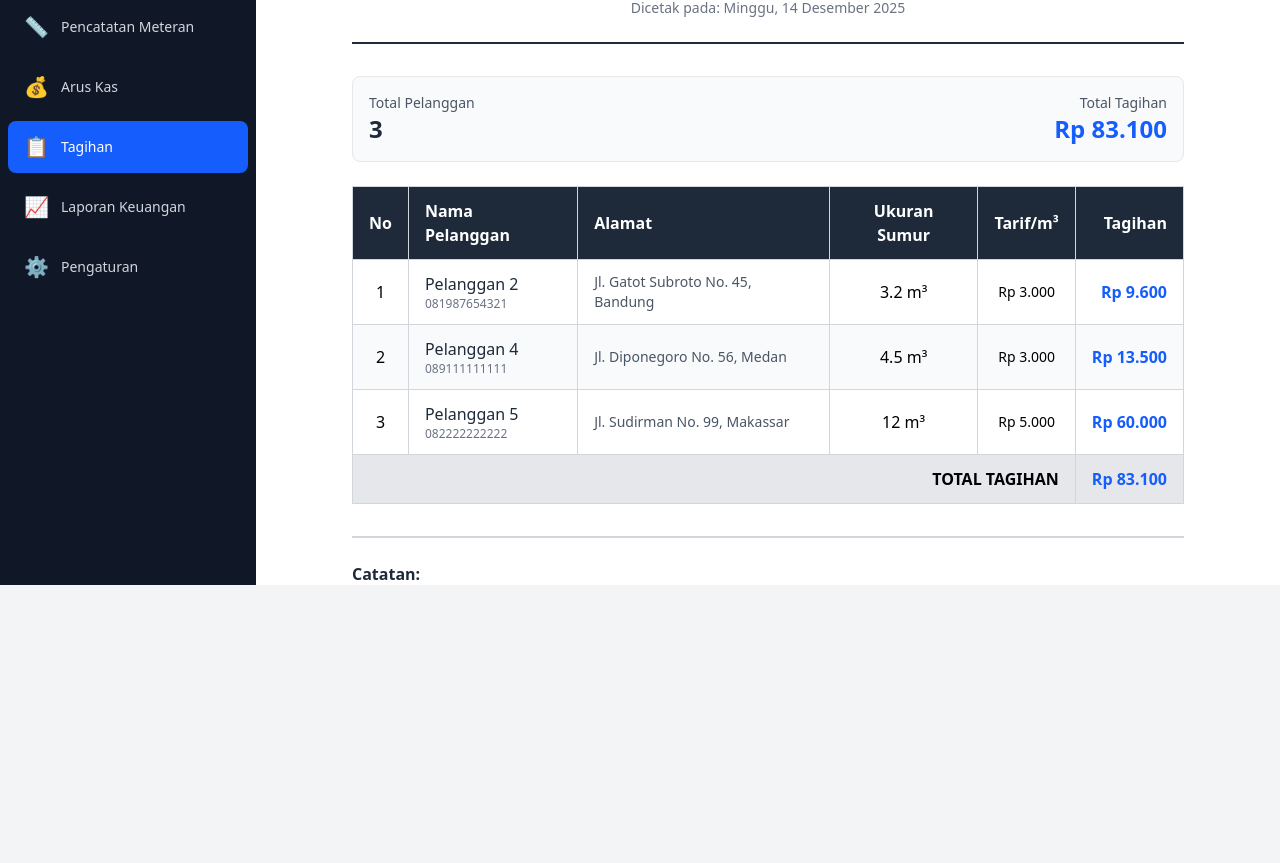
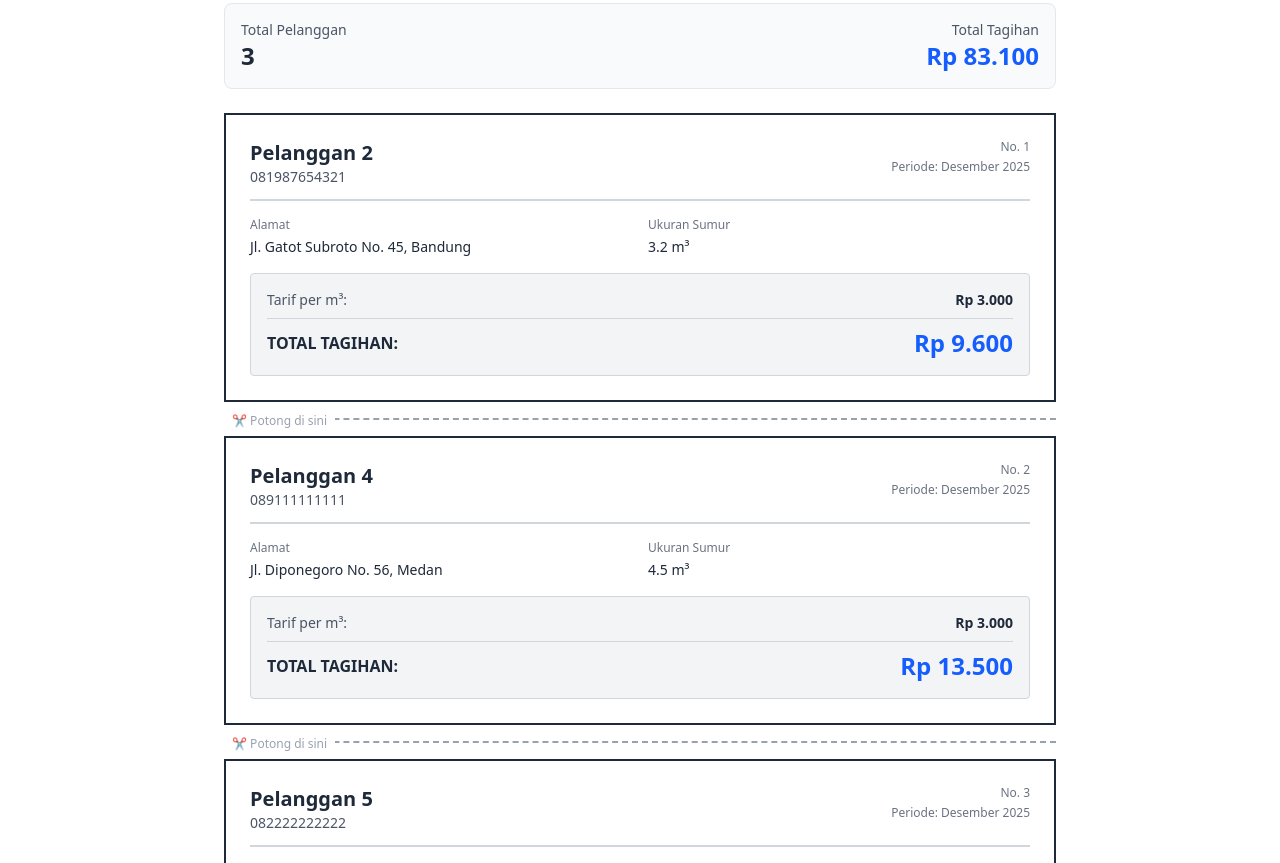
Before and after one commit to ryokf/pos-pengeboran-sumur, a React (Vite) app: page /finance/billing/print in a window 1280 px wide. Shown: the part 215-1078 px from the top of the page. Before the commit the page ends 800 px from the top, so only its background shows below. Built offline with nearby package versions, Linux system fonts and the light colour scheme.

Commit message:
feat: Redesign billing print to individual customer cards, separate print routes from the main layout, and add 'Dicatat Oleh' column to cash flow.

```diff
--- a/src/data/dummyData.js
+++ b/src/data/dummyData.js
@@ -187,7 +187,8 @@ export const transactions = [
     type: 'IN',
     amount: 5000000,
     description: 'Pembayaran tagihan bulan Desember',
-    customer_name: 'Pelanggan 1'
+    customer_name: 'Pelanggan 1',
+    recordedBy: 'Admin Budi'
   },
   {
     id: 2,
@@ -196,7 +197,8 @@ export const transactions = [
     type: 'OUT',
     amount: 8000000,
     description: 'Pembayaran gaji bulan Desember',
-    customer_name: 'Internal'
+    customer_name: 'Internal',
+    recordedBy: 'Admin Siti'
   },
   {
     id: 3,
@@ -205,7 +207,8 @@ export const transactions = [
     type: 'IN',
     amount: 3500000,
     description: 'Pembayaran tagihan bulan Desember',
-    customer_name: 'Pelanggan 2'
+    customer_name: 'Pelanggan 2',
+    recordedBy: 'Admin Budi'
   },
   {
     id: 4,
@@ -214,7 +217,8 @@ export const transactions = [
     type: 'OUT',
     amount: 2500000,
     description: 'Biaya perawatan Sumur 1',
-    customer_name: 'Internal'
+    customer_name: 'Internal',
+    recordedBy: 'Admin Siti'
   },
   {
     id: 5,
@@ -223,7 +227,8 @@ export const transactions = [
     type: 'IN',
     amount: 10500000,
     description: 'Pembayaran tagihan bulan Desember',
-    customer_name: 'Pelanggan 5'
+    customer_name: 'Pelanggan 5',
+    recordedBy: 'Admin Budi'
   },
   {
     id: 6,
@@ -232,7 +237,8 @@ export const transactions = [
     type: 'OUT',
     amount: 1500000,
     description: 'Biaya operasional kantor',
-    customer_name: 'Internal'
+    customer_name: 'Internal',
+    recordedBy: 'Admin Siti'
   },
   {
     id: 7,
@@ -241,7 +247,8 @@ export const transactions = [
     type: 'IN',
     amount: 2800000,
     description: 'Pembayaran tagihan bulan Desember',
-    customer_name: 'Pelanggan 4'
+    customer_name: 'Pelanggan 4',
+    recordedBy: 'Admin Budi'
   },
 
   // November 2025
@@ -252,7 +259,8 @@ export const transactions = [
     type: 'IN',
     amount: 4500000,
     description: 'Pembayaran tagihan bulan November',
-    customer_name: 'Pelanggan 1'
+    customer_name: 'Pelanggan 1',
+    recordedBy: 'Admin Siti'
   },
   {
     id: 9,
@@ -261,7 +269,8 @@ export const transactions = [
     type: 'OUT',
     amount: 8000000,
     description: 'Pembayaran gaji bulan November',
-    customer_name: 'Internal'
+    customer_name: 'Internal',
+    recordedBy: 'Admin Budi'
   },
   {
     id: 10,
@@ -270,7 +279,8 @@ export const transactions = [
     type: 'IN',
     amount: 3200000,
     description: 'Pembayaran tagihan bulan November',
-    customer_name: 'Pelanggan 2'
+    customer_name: 'Pelanggan 2',
+    recordedBy: 'Admin Siti'
   },
   {
     id: 11,
@@ -279,7 +289,8 @@ export const transactions = [
     type: 'OUT',
     amount: 3500000,
     description: 'Pembelian peralatan bor',
-    customer_name: 'Internal'
+    customer_name: 'Internal',
+    recordedBy: 'Admin Budi'
   },
   {
     id: 12,
@@ -288,7 +299,8 @@ export const transactions = [
     type: 'IN',
     amount: 9000000,
     description: 'Pembayaran tagihan bulan November',
-    customer_name: 'Pelanggan 5'
+    customer_name: 'Pelanggan 5',
+    recordedBy: 'Admin Siti'
   },
   {
     id: 13,
@@ -297,7 +309,8 @@ export const transactions = [
     type: 'OUT',
     amount: 1200000,
     description: 'Biaya listrik dan air',
-    customer_name: 'Internal'
+    customer_name: 'Internal',
+    recordedBy: 'Admin Budi'
   },
   {
     id: 14,
@@ -306,7 +319,8 @@ export const transactions = [
     type: 'IN',
     amount: 2700000,
     description: 'Pembayaran tagihan bulan November',
-    customer_name: 'Pelanggan 4'
+    customer_name: 'Pelanggan 4',
+    recordedBy: 'Admin Siti'
   },
   {
     id: 15,
@@ -315,7 +329,8 @@ export const transactions = [
     type: 'IN',
     amount: 5000000,
     description: 'Pembayaran proyek pengeboran',
-    customer_name: 'Pelanggan 3'
+    customer_name: 'Pelanggan 3',
+    recordedBy: 'Admin Budi'
   },
 
   // October 2025
@@ -326,7 +341,8 @@ export const transactions = [
     type: 'IN',
     amount: 4200000,
     description: 'Pembayaran tagihan bulan Oktober',
-    customer_name: 'Pelanggan 1'
+    customer_name: 'Pelanggan 1',
+    recordedBy: 'Admin Siti'
   },
   {
     id: 17,
@@ -335,7 +351,8 @@ export const transactions = [
     type: 'OUT',
     amount: 7500000,
     description: 'Pembayaran gaji bulan Oktober',
-    customer_name: 'Internal'
+    customer_name: 'Internal',
+    recordedBy: 'Admin Budi'
   },
   {
     id: 18,
@@ -344,7 +361,8 @@ export const transactions = [
     type: 'IN',
     amount: 3000000,
     description: 'Pembayaran tagihan bulan Oktober',
-    customer_name: 'Pelanggan 2'
+    customer_name: 'Pelanggan 2',
+    recordedBy: 'Admin Siti'
   },
   {
     id: 19,
@@ -353,7 +371,8 @@ export const transactions = [
     type: 'OUT',
     amount: 2000000,
     description: 'Biaya perawatan Sumur 2',
-    customer_name: 'Internal'
+    customer_name: 'Internal',
+    recordedBy: 'Admin Budi'
   },
   {
     id: 20,
@@ -362,7 +381,8 @@ export const transactions = [
     type: 'IN',
     amount: 8500000,
     description: 'Pembayaran tagihan bulan Oktober',
-    customer_name: 'Pelanggan 5'
+    customer_name: 'Pelanggan 5',
+    recordedBy: 'Admin Siti'
   },
   {
     id: 21,
@@ -371,7 +391,8 @@ export const transactions = [
     type: 'OUT',
     amount: 1800000,
     description: 'Biaya operasional kantor',
-    customer_name: 'Internal'
+    customer_name: 'Internal',
+    recordedBy: 'Admin Budi'
   },
   {
     id: 22,
@@ -380,7 +401,8 @@ export const transactions = [
     type: 'IN',
     amount: 2600000,
     description: 'Pembayaran tagihan bulan Oktober',
-    customer_name: 'Pelanggan 4'
+    customer_name: 'Pelanggan 4',
+    recordedBy: 'Admin Siti'
   },
   {
     id: 23,
@@ -389,7 +411,8 @@ export const transactions = [
     type: 'IN',
     amount: 6000000,
     description: 'Pembayaran DP proyek baru',
-    customer_name: 'Pelanggan 3'
+    customer_name: 'Pelanggan 3',
+    recordedBy: 'Admin Budi'
   },
   {
     id: 24,
@@ -398,7 +421,8 @@ export const transactions = [
     type: 'OUT',
     amount: 2500000,
     description: 'Pembelian suku cadang',
-    customer_name: 'Internal'
+    customer_name: 'Internal',
+    recordedBy: 'Admin Siti'
   }
 ];
 
--- a/src/pages/BillingPrint.jsx
+++ b/src/pages/BillingPrint.jsx
@@ -70,78 +70,67 @@ export default function BillingPrint() {
                     </div>
                 </div>
 
-                {/* Billing Table */}
-                <table className="w-full border-collapse mb-8">
-                    <thead>
-                        <tr className="bg-gray-800 text-white">
-                            <th className="border border-gray-300 py-3 px-4 text-left">No</th>
-                            <th className="border border-gray-300 py-3 px-4 text-left">Nama Pelanggan</th>
-                            <th className="border border-gray-300 py-3 px-4 text-left">Alamat</th>
-                            <th className="border border-gray-300 py-3 px-4 text-center">Ukuran Sumur</th>
-                            <th className="border border-gray-300 py-3 px-4 text-center">Tarif/m³</th>
-                            <th className="border border-gray-300 py-3 px-4 text-right">Tagihan</th>
-                        </tr>
-                    </thead>
-                    <tbody>
-                        {billingList.map((customer, index) => (
-                            <tr key={customer.id} className={index % 2 === 0 ? 'bg-white' : 'bg-gray-50'}>
-                                <td className="border border-gray-300 py-3 px-4 text-center">{index + 1}</td>
-                                <td className="border border-gray-300 py-3 px-4">
+                {/* Customer Cards with Cut Lines */}
+                <div className="space-y-0">
+                    {billingList.map((customer, index) => (
+                        <div key={customer.id}>
+                            {/* Customer Card */}
+                            <div className="border-2 border-gray-800 p-6 bg-white">
+                                {/* Header Row */}
+                                <div className="flex justify-between items-start mb-4 pb-3 border-b-2 border-gray-300">
                                     <div>
-                                        <p className="font-medium text-gray-800">{customer.name}</p>
-                                        <p className="text-xs text-gray-500">{customer.phone}</p>
+                                        <h3 className="text-xl font-bold text-gray-800">{customer.name}</h3>
+                                        <p className="text-sm text-gray-600">{customer.phone}</p>
                                     </div>
-                                </td>
-                                <td className="border border-gray-300 py-3 px-4 text-sm text-gray-600">
-                                    {customer.address}
-                                </td>
-                                <td className="border border-gray-300 py-3 px-4 text-center">
-                                    <span className="font-medium">{customer.wellSize}</span> m³
-                                </td>
-                                <td className="border border-gray-300 py-3 px-4 text-center text-sm">
-                                    {formatCurrency(customer.pricePerM3)}
-                                </td>
-                                <td className="border border-gray-300 py-3 px-4 text-right font-bold text-blue-600">
-                                    {formatCurrency(customer.monthlyCharge)}
-                                </td>
-                            </tr>
-                        ))}
-                        {/* Total Row */}
-                        <tr className="bg-gray-200 font-bold">
-                            <td colSpan="5" className="border border-gray-300 py-3 px-4 text-right">
-                                TOTAL TAGIHAN
-                            </td>
-                            <td className="border border-gray-300 py-3 px-4 text-right text-blue-600">
-                                {formatCurrency(totalBilling)}
-                            </td>
-                        </tr>
-                    </tbody>
-                </table>
+                                    <div className="text-right">
+                                        <p className="text-xs text-gray-500 mb-1">No. {index + 1}</p>
+                                        <p className="text-xs text-gray-500">Periode: {currentMonth}</p>
+                                    </div>
+                                </div>
 
-                {/* Footer Notes */}
-                <div className="mt-8 border-t-2 border-gray-300 pt-6">
-                    <h3 className="font-bold text-gray-800 mb-3">Catatan:</h3>
-                    <ul className="text-sm text-gray-600 space-y-1">
-                        <li>• Tarif berjenjang: Sumur &lt; 5 m³ = Rp {PRICING_TIERS.SMALL_WELL_PRICE.toLocaleString('id-ID')}/m³</li>
-                        <li>• Tarif berjenjang: Sumur ≥ 5 m³ = Rp {PRICING_TIERS.LARGE_WELL_PRICE.toLocaleString('id-ID')}/m³</li>
-                        <li>• Pembayaran dapat dilakukan melalui transfer bank atau tunai di kantor</li>
-                        <li>• Untuk informasi lebih lanjut, hubungi kantor kami</li>
-                    </ul>
+                                {/* Details Grid */}
+                                <div className="grid grid-cols-2 gap-4 mb-4">
+                                    <div>
+                                        <p className="text-xs text-gray-500 mb-1">Alamat</p>
+                                        <p className="text-sm font-medium text-gray-800">{customer.address}</p>
+                                    </div>
+                                    <div>
+                                        <p className="text-xs text-gray-500 mb-1">Ukuran Sumur</p>
+                                        <p className="text-sm font-medium text-gray-800">{customer.wellSize} m³</p>
+                                    </div>
+                                </div>
+
+                                {/* Billing Info */}
+                                <div className="bg-gray-100 p-4 rounded border border-gray-300">
+                                    <div className="flex justify-between items-center mb-2">
+                                        <span className="text-sm text-gray-600">Tarif per m³:</span>
+                                        <span className="text-sm font-semibold text-gray-800">{formatCurrency(customer.pricePerM3)}</span>
+                                    </div>
+                                    <div className="flex justify-between items-center pt-2 border-t border-gray-300">
+                                        <span className="text-base font-bold text-gray-800">TOTAL TAGIHAN:</span>
+                                        <span className="text-2xl font-bold text-blue-600">{formatCurrency(customer.monthlyCharge)}</span>
+                                    </div>
+                                </div>
+                            </div>
+
+                            {/* Cut Line - Only show between cards, not after the last one */}
+                            {index < billingList.length - 1 && (
+                                <div className="relative py-4">
+                                    <div className="border-t-2 border-dashed border-gray-400"></div>
+                                    <div className="absolute left-0 top-1/2 transform -translate-y-1/2 bg-white px-2">
+                                        <span className="text-xs text-gray-400">✂️ Potong di sini</span>
+                                    </div>
+                                </div>
+                            )}
+                        </div>
+                    ))}
                 </div>
 
-                {/* Signature Section */}
-                <div className="mt-12 grid grid-cols-2 gap-8">
-                    <div className="text-center">
-                        <p className="mb-16 text-sm text-gray-600">Mengetahui,</p>
-                        <div className="border-t border-gray-800 pt-2">
-                            <p className="font-medium">Manager</p>
-                        </div>
-                    </div>
-                    <div className="text-center">
-                        <p className="mb-16 text-sm text-gray-600">Dibuat oleh,</p>
-                        <div className="border-t border-gray-800 pt-2">
-                            <p className="font-medium">Admin</p>
-                        </div>
+                {/* Summary Footer */}
+                <div className="mt-8 pt-6 border-t-4 border-gray-800">
+                    <div className="flex justify-between items-center bg-gray-800 text-white p-4 rounded">
+                        <span className="text-lg font-bold">TOTAL KESELURUHAN ({billingList.length} Pelanggan):</span>
+                        <span className="text-2xl font-bold">{formatCurrency(totalBilling)}</span>
                     </div>
                 </div>
             </div>
--- a/src/pages/CashFlow.jsx
+++ b/src/pages/CashFlow.jsx
@@ -53,6 +53,7 @@ export default function CashFlow() {
                 <th className="text-left py-4 px-6 font-semibold text-gray-700">Kategori</th>
                 <th className="text-left py-4 px-6 font-semibold text-gray-700">Keterangan</th>
                 <th className="text-left py-4 px-6 font-semibold text-gray-700">Sumber/Tujuan</th>
+                <th className="text-left py-4 px-6 font-semibold text-gray-700">Dicatat Oleh</th>
                 <th className="text-right py-4 px-6 font-semibold text-gray-700">Nominal</th>
                 <th className="text-center py-4 px-6 font-semibold text-gray-700">Tipe</th>
               </tr>
@@ -68,6 +69,12 @@ export default function CashFlow() {
                   </td>
                   <td className="py-4 px-6 text-sm text-gray-800 font-medium">{transaction.description}</td>
                   <td className="py-4 px-6 text-sm text-gray-600">{transaction.customer_name}</td>
+                  <td className="py-4 px-6 text-sm text-gray-700">
+                    <span className="inline-flex items-center gap-1">
+                      <span className="text-blue-600">👤</span>
+                      {transaction.recordedBy}
+                    </span>
+                  </td>
                   <td className={`py-4 px-6 text-right font-bold ${ transaction.type === 'IN' ? 'text-green-600' : 'text-red-600' }`}>
                     {transaction.type === 'IN' ? '+' : '-'}{formatCurrency(transaction.amount)}
                   </td>
```
Also changed, not shown: src/main.jsx (+9 -8 lines).
